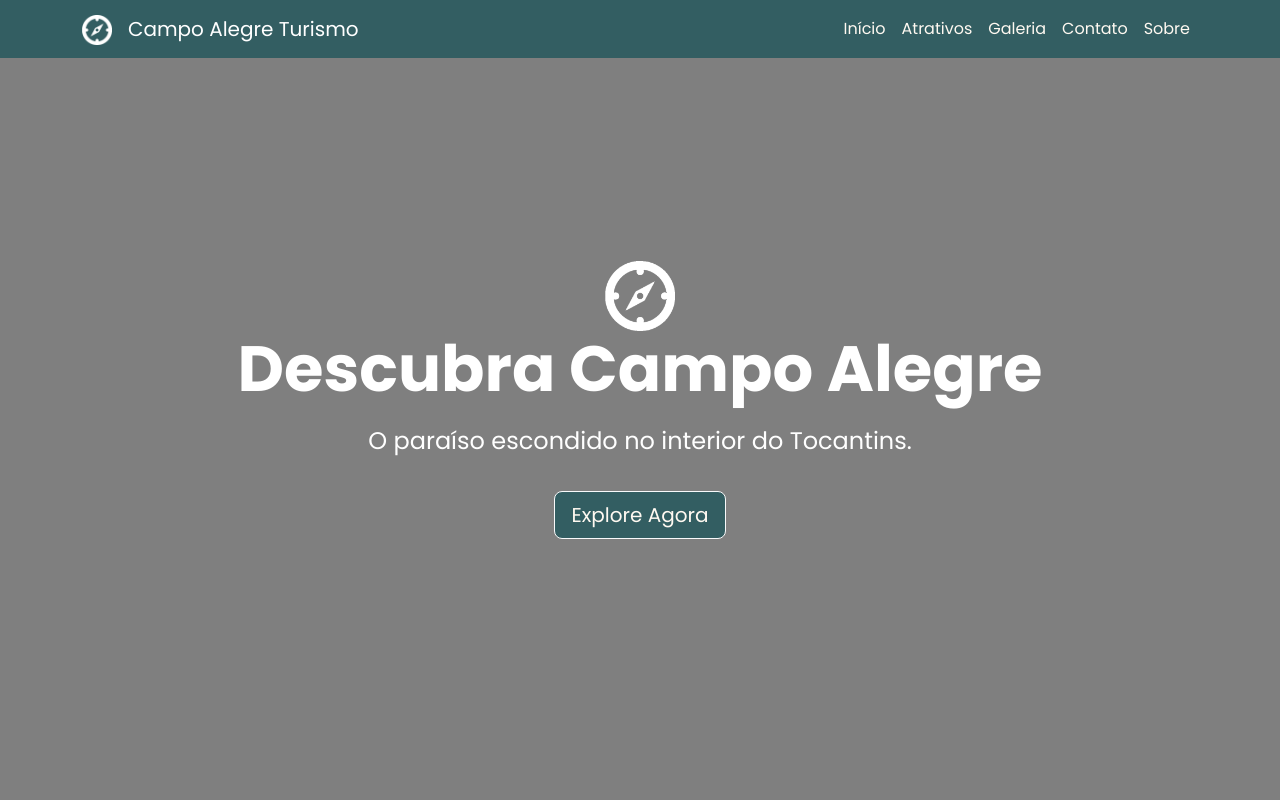
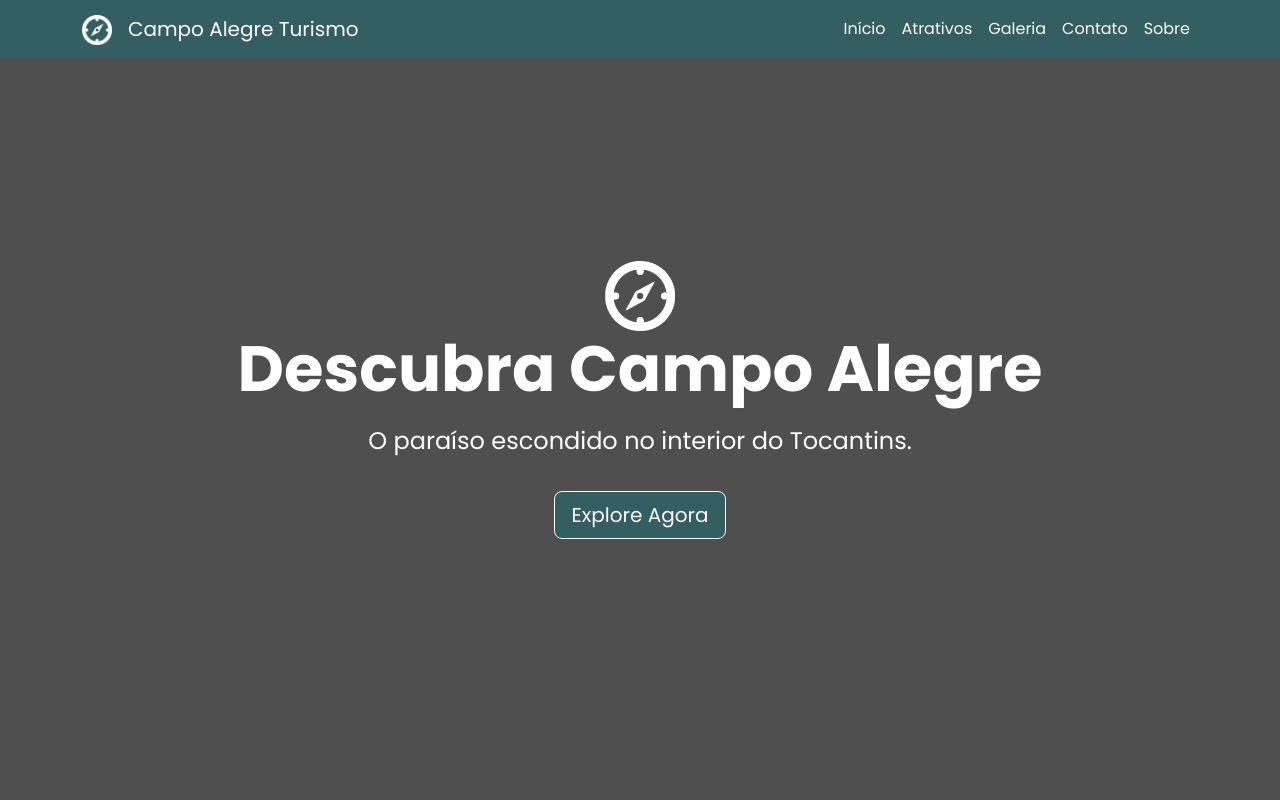
Before and after one commit to diegoaquinosza/Senac-Site-Turismo-Campo-Alegre, a plain HTML site: page index.html in a window 1280 px wide. Shown: the top 800 px of the page. Drawn offline with nearby package versions, Linux system fonts and the light colour scheme; the site is published under a folder, as on GitHub Pages, so addresses that start at the root find nothing.

Commit message:
corrige background img

```diff
--- a/css/style.css
+++ b/css/style.css
@@ -27,7 +27,7 @@ body {
 
 .hero-section {
     height: 100vh;
-    background: linear-gradient(rgba(0, 0, 0, 0.5), rgba(0, 0, 0, 0.5)), url('/img/TesteGrid.png') no-repeat center center;
+    background: linear-gradient(rgba(0, 0, 0, 0.5), rgba(0, 0, 0, 0.5)), url('../img/TesteGrid.png') no-repeat center center;
     background-size: cover;
     display: flex;
     align-items: center;
```
